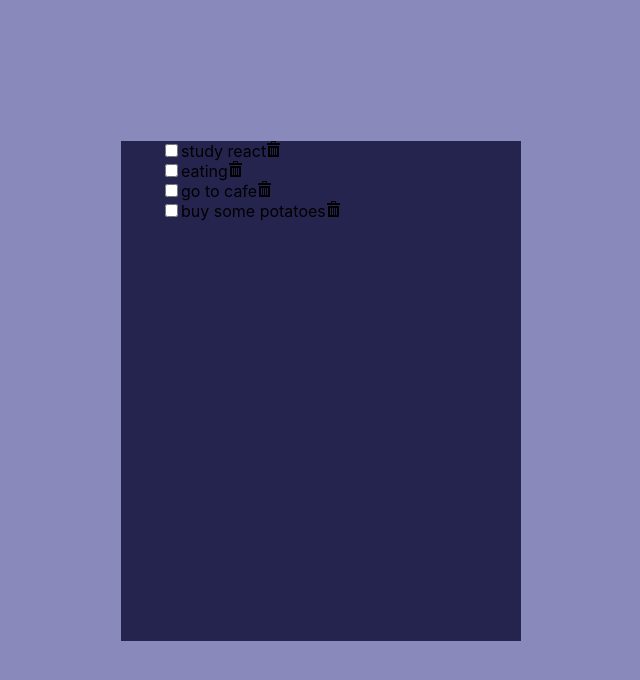
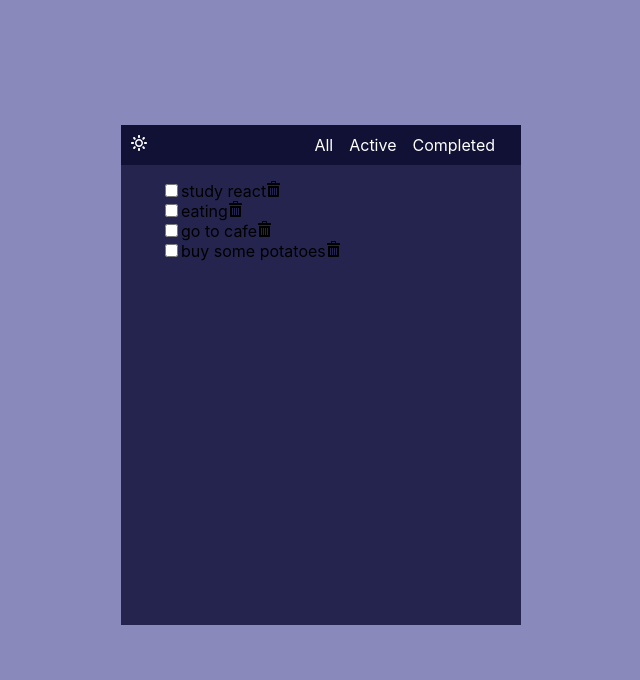
Before and after one commit to youmeSon/check-list, a React (Create React App) app: page / in a window 1280 px wide. Shown: the top 680 px of the page, without its empty margins (319-959 px from the left). Built offline with nearby package versions, Linux system fonts and the light colour scheme.

Commit message:
adding header

```diff
--- a/src/components/Header.jsx
+++ b/src/components/Header.jsx
@@ -1,5 +1,16 @@
 import React from "react";
+import styles from "./Header.module.css";
+import { ImSun } from "react-icons/im";
 
 export default function Header() {
-  return <div>Hello Header</div>;
+  return (
+    <div className={styles.header}>
+      <ImSun />
+      <ul className={styles.headerList}>
+        <li className={styles.list}>All</li>
+        <li className={styles.list}>Active</li>
+        <li className={styles.list}>Completed</li>
+      </ul>
+    </div>
+  );
 }
--- /dev/null
+++ b/src/components/Header.module.css
@@ -0,0 +1,17 @@
+.header {
+  background-color: rgb(17, 17, 53);
+  color: white;
+  display: flex;
+  padding: 10px;
+  justify-content: space-between;
+}
+.headerList {
+  list-style: none;
+  display: flex;
+
+  margin: 0;
+}
+
+.list {
+  padding-right: 1rem;
+}
--- a/src/components/Items.jsx
+++ b/src/components/Items.jsx
@@ -1,6 +1,7 @@
 import React, { useState } from "react";
 import styles from "./Items.module.css";
 import Item from "./Item";
+import Header from "./Header";
 
 export default function Items() {
   const items = [
@@ -12,6 +13,7 @@ export default function Items() {
   return (
     <div>
       <div className={styles.items}>
+        <Header />
         <ul>
           {items.map((item) => (
             <Item todo={item.todo} key={item.id} />
```
